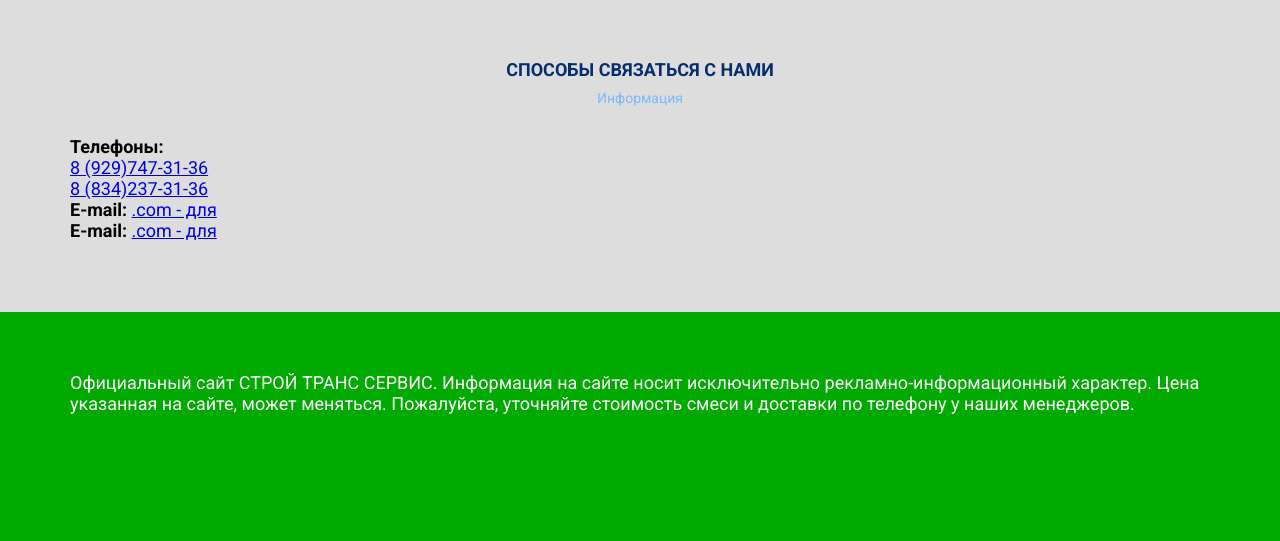
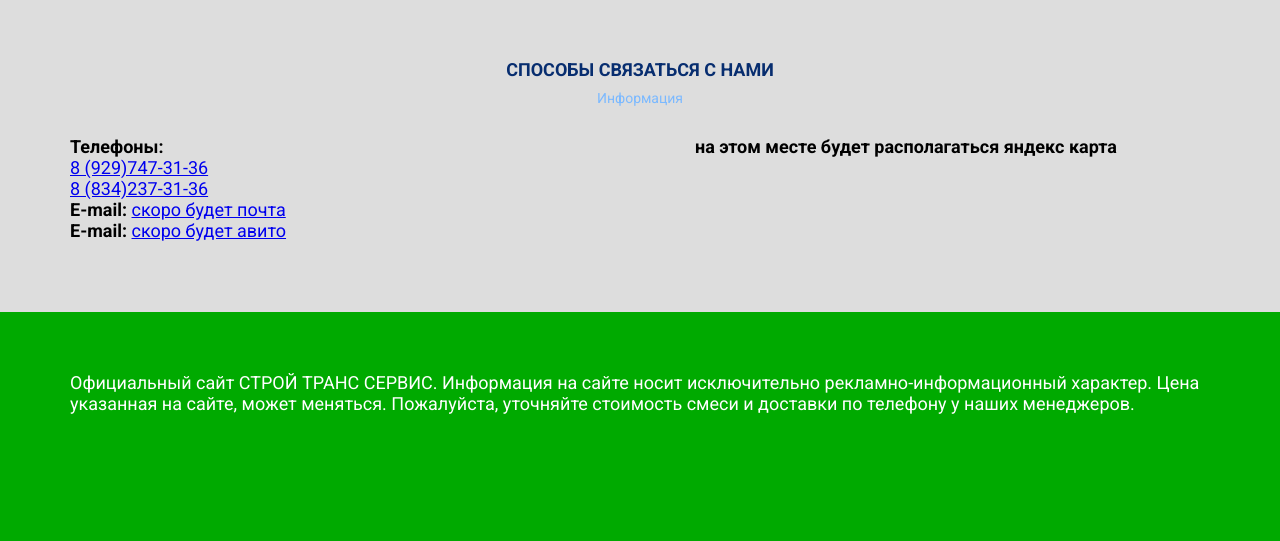
Before and after one commit to Listoker/saransk-beton-mordovia, a Flask app: page /kontakti in a window 1280 px wide. Shown: the part 231-772 px from the top of the page. Run offline with Flask 3, Linux system fonts and the light colour scheme; some libraries are stand-ins or nearby versions.

Commit message:
Add files via upload

```diff
--- a/templates/beton.html
+++ b/templates/beton.html
@@ -68,7 +68,7 @@
 <section class="osnovnovnoe">
 	<div class="container">
 		<div class="porfolio-block wow fadeIn">
-		<h2 class="osnovnovnoe-title">Фотографии</h2>
+		<h2 class="osnovnovnoe-title">В скором времене будет информация для данной марки</h2>
 		<p class="porfolio-subtitle">Информация</p>
 
     <div class="vse_foto_tovarov">
--- a/templates/glavnoe.html
+++ b/templates/glavnoe.html
@@ -92,7 +92,7 @@
 
 		</div>
 
-		<h2 class="osnovnovnoe-title">Что мы производим</h2>
+		<h2 class="osnovnovnoe-title">Рекомендуем</h2>
 
     <div class="row">
 			<div class="col-md-4">
@@ -123,7 +123,7 @@
 				</div>
 			</div>
 	</div>
-
+	<h2 class="osnovnovnoe-title">Что мы производим</h2>
 	<table class="exel">
   <tr>
     <th>Марка бетона</th>
--- a/templates/kontakti.html
+++ b/templates/kontakti.html
@@ -79,15 +79,15 @@
 							<b>Телефоны:</b></br>
 							<a href="tel:89297473136">8 (929)747-31-36</a></br>
 							<a href="tel:88342373136">8 (834)237-31-36</a></br>
-							<b>E-mail:</b> <a href=".com">.com - для</a></br>
-							<b>E-mail:</b> <a href=".com">.com - для </a></br>
+							<b>E-mail:</b> <a href=".com">скоро будет почта</a></br>
+							<b>E-mail:</b> <a href=".com">скоро будет авито</a></br>
 						</div>
 
 			</div>
 
 			<div class="col-md-6">
 			<div class="colonna-col-2">
-			<script type="text/javascript" charset="utf-8" async src="https://api-maps.yandex.ru/services/constructor/1.0/js/?um=constructor%3A6b66280b83cdf1611d547ce5796e33a51a5b5e1228da0a1fe5beb70106635ee7&width=759&height=543&lang=ru_RU&scroll=true"></script>
+			<b>на этом месте будет располагаться яндекс карта</b></br>
 			</div>
 
 			</div>
```
